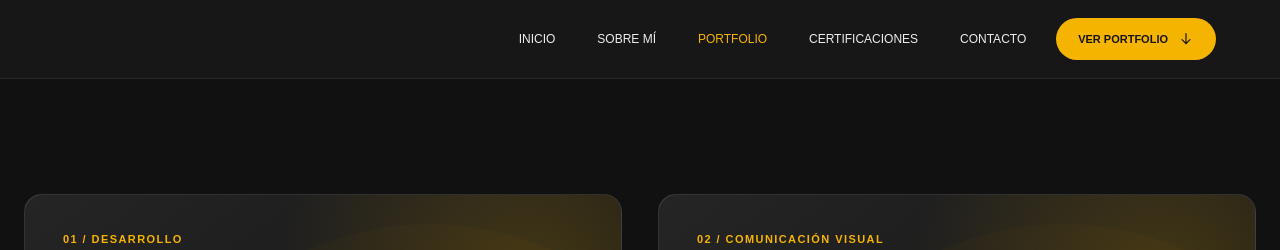
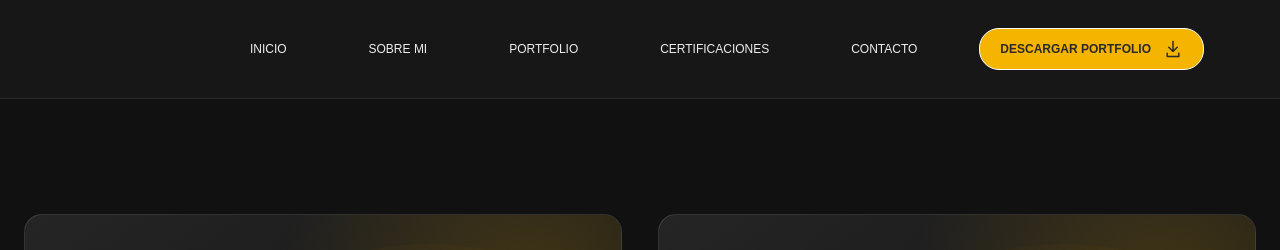
Before and after one commit to tomasg1985/tomas-hernandez-web, a plain HTML site: page portfolio.html in a window 1280 px wide. Shown: the top 250 px of the page. Drawn offline with Linux system fonts and the light colour scheme.

Commit message:
feat: Se guardaron archivos nuevos recientemente creados

```diff
--- a/design_portfolio_details.json
+++ b/design_portfolio_details.json
@@ -516,7 +516,7 @@
             "ILLUSTRATOR"
         ],
         "banner_image": "./assets/banner-placeholder.svg",
-        "capture-image": "./assets/banner-placeholder-2.svg",
+        "capture-image": "./assets/banners/banner-carne-seca-02-01.jpg",
         "gallery_images": [
             "./assets/thumbnails/empaques-heker_Mesa de trabajo 1.jpg",
             "./assets/thumbnails/empaques-heker-02.jpg",
--- a/portfolio.html
+++ b/portfolio.html
@@ -10,18 +10,30 @@
 </head>
 <body class="portfolio-hub-page">
     <nav class="navbar-main">
-        <button class="nav-toggle" type="button" aria-label="Abrir menu" aria-expanded="false" aria-controls="primary-navigation">
+        <button class="nav-toggle" type="button" aria-label="Abrir menú" aria-expanded="false" aria-controls="primary-navigation">
             <span class="nav-toggle-line" aria-hidden="true"></span>
             <span class="nav-toggle-line" aria-hidden="true"></span>
             <span class="nav-toggle-line" aria-hidden="true"></span>
         </button>
         <ul class="portfolio-nav-list" id="primary-navigation">
-            <li><a class="portfolio-nav-link" href="index.html">INICIO</a></li>
-            <li><a class="portfolio-nav-link" href="about.html">SOBRE M&Iacute;</a></li>
-            <li><a class="portfolio-nav-link" href="portfolio.html" aria-current="page">PORTFOLIO</a></li>
-            <li><a class="portfolio-nav-link" href="certifications.html">CERTIFICACIONES</a></li>
-            <li><a class="portfolio-nav-link" href="contact.html">CONTACTO</a></li>
-            <li class="portfolio-nav-cta-item"><a class="portfolio-nav-cta" href="#portfolio-sections">VER PORTFOLIO <svg viewBox="0 0 24 24" aria-hidden="true"><path d="M12 4v15m0 0 6-6m-6 6-6-6"/></svg></a></li>
+            <a class="portfolio-nav-link" href="index.html">
+                <li class="portfolio-nav-list-item">INICIO</li>
+            </a>
+            <a class="portfolio-nav-link" href="about.html">
+                <li class="portfolio-nav-list-item">SOBRE MI</li>
+            </a>
+            <a class="portfolio-nav-link" href="portfolio.html">
+                <li class="portfolio-nav-list-item">PORTFOLIO</li>
+            </a>
+            <a class="portfolio-nav-link" href="certifications.html">
+                <li class="portfolio-nav-list-item">CERTIFICACIONES</li>
+            </a>
+            <a class="portfolio-nav-link" href="contact.html">
+                <li class="portfolio-nav-list-item">CONTACTO</li>
+            </a>
+            <a class="portfolio-nav-link" href="#">
+                <button class="portfolio-button-2" type="button">DESCARGAR PORTFOLIO<svg class="download-icon" viewBox="0 0 24 24" aria-hidden="true"><path d="M12 3v12m0 0 5-5m-5 5-5-5M5 17v4h14v-4"/></svg></button>
+            </a>
         </ul>
     </nav>
 
```
